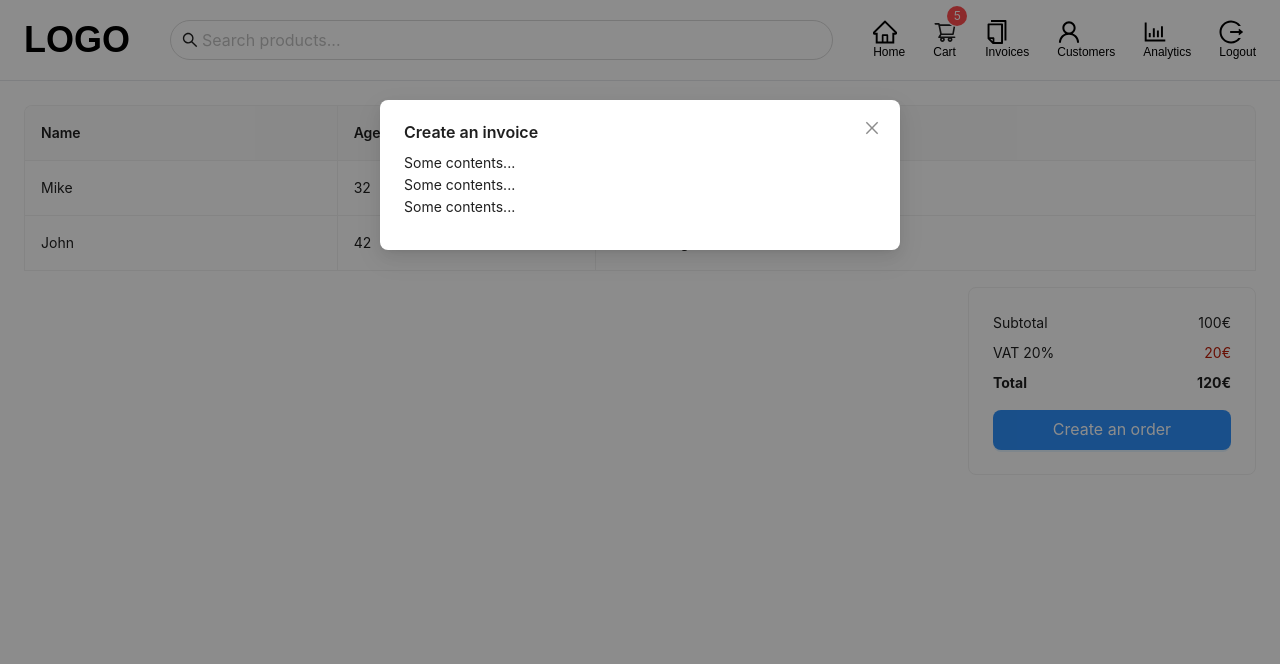
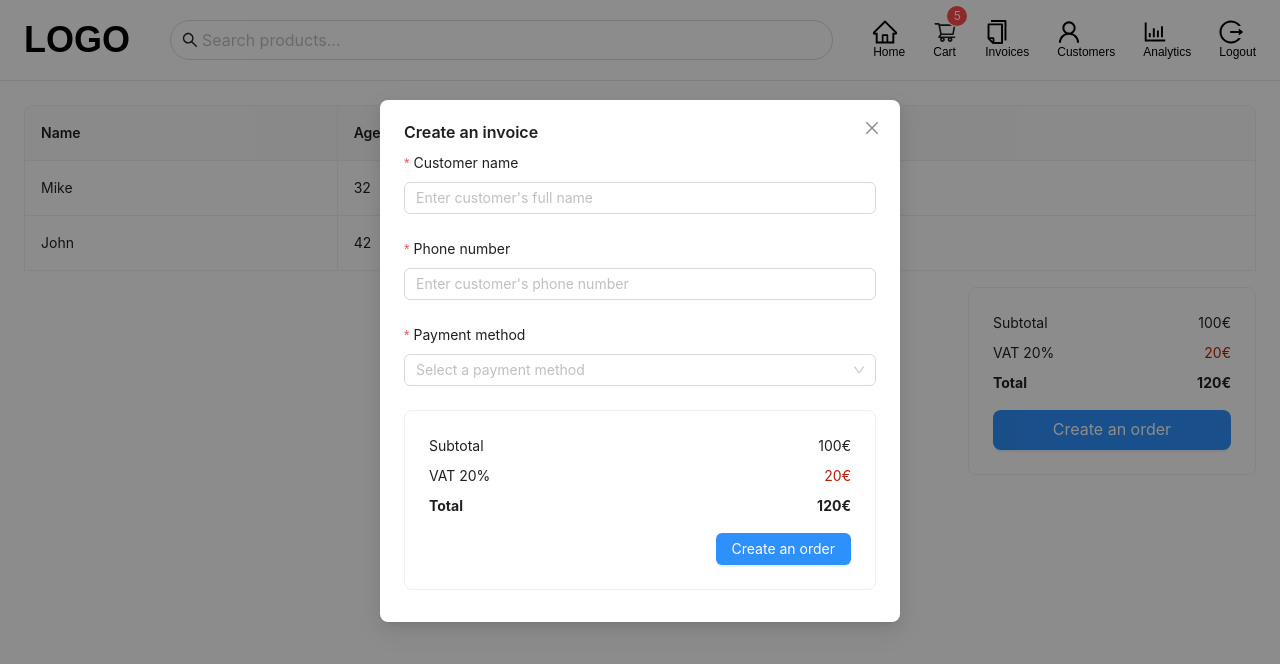
Before and after one commit to eflatuna/mern_pos_application, a React (Create React App) app in the folder client/: page /cart in a window 1280 px wide. Both pictures are taken after a click on the button "Create an order". Shown: the top 664 px of the page. Built offline with nearby package versions, Linux system fonts and the light colour scheme.

Commit message:
Added form fields and layout to CreateInvoice component, updated styles in index.css

```diff
--- a/client/src/components/cart_totals/CreateInvoice.jsx
+++ b/client/src/components/cart_totals/CreateInvoice.jsx
@@ -1,6 +1,10 @@
-import { Modal } from "antd";
+import { Button, Form, Input, Modal, Select, Card } from "antd";
 
 const CreateInvoice = ({ setIsModalOpen, isModalOpen }) => {
+	const onFinish = (values) => {
+		console.log("Success:", values);
+	};
+
 	return (
 		<Modal
 			title="Create an invoice"
@@ -9,9 +13,75 @@ const CreateInvoice = ({ setIsModalOpen, isModalOpen }) => {
 			footer={false}
 			onCancel={() => setIsModalOpen(false)}
 		>
-			<p>Some contents...</p>
-			<p>Some contents...</p>
-			<p>Some contents...</p>
+			<Form layout="vertical" name="userForm" onFinish={onFinish}>
+				<Form.Item
+					label="Customer name"
+					name="customerName"
+					rules={[
+						{
+							required: true,
+							message: "Enter customer's full name",
+						},
+					]}
+				>
+					<Input placeholder="Enter customer's full name" />
+				</Form.Item>
+				<Form.Item
+					label="Phone number"
+					name="phoneNumber"
+					rules={[
+						{
+							required: true,
+							message: "Enter customer's phone number",
+						},
+					]}
+				>
+					<Input
+						placeholder="Enter customer's phone number"
+						maxLength={11}
+					/>
+				</Form.Item>
+				<Form.Item
+					label="Payment method"
+					name="paymentMethod"
+					rules={[
+						{
+							required: true,
+							message: "Please input your username!",
+						},
+					]}
+				>
+					<Select placeholder="Select a payment method">
+						<Select.Option value="Cash"></Select.Option>
+						<Select.Option value="Credit Card"></Select.Option>
+					</Select>
+				</Form.Item>
+
+				<Card>
+					<div className="flex justify-between">
+						<span>Subtotal</span>
+						<span>100€</span>
+					</div>
+					<div className="flex justify-between my-2">
+						<span>VAT 20%</span>
+						<span className="text-dark-red">20€</span>
+					</div>
+					<div className="flex justify-between">
+						<b>Total</b>
+						<b>120€</b>
+					</div>
+					<div className="flex justify-end">
+						<Button
+							className="mt-4 !bg-light-blue"
+							type="primary"
+							htmlType="submit"
+							onClick={() => setIsModalOpen(true)}
+						>
+							Create an order
+						</Button>
+					</div>
+				</Card>
+			</Form>
 		</Modal>
 	);
 };
--- a/client/src/index.css
+++ b/client/src/index.css
@@ -8,13 +8,12 @@ body {
 	margin: 0;
 	font-family: "Electrolize", sans-serif;
 }
-
+.ant-btn-primary {
+	background-color: #1677ff;
+}
 @media (min-width: 768px) {
 	body {
 		overflow: hidden;
-	}
-	.ant-btn-primary {
-		background-color: #1677ff;
 	}
 	.categories::-webkit-scrollbar {
 		display: none;
```
